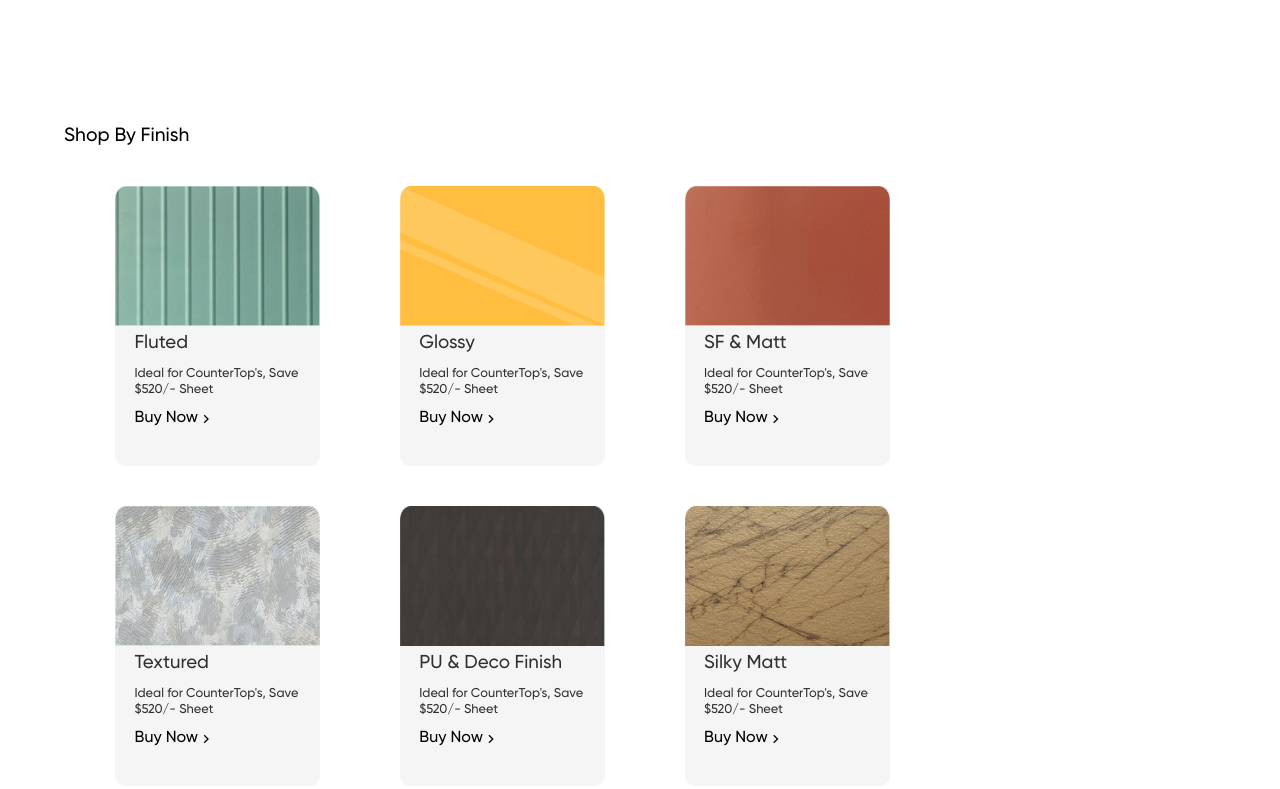
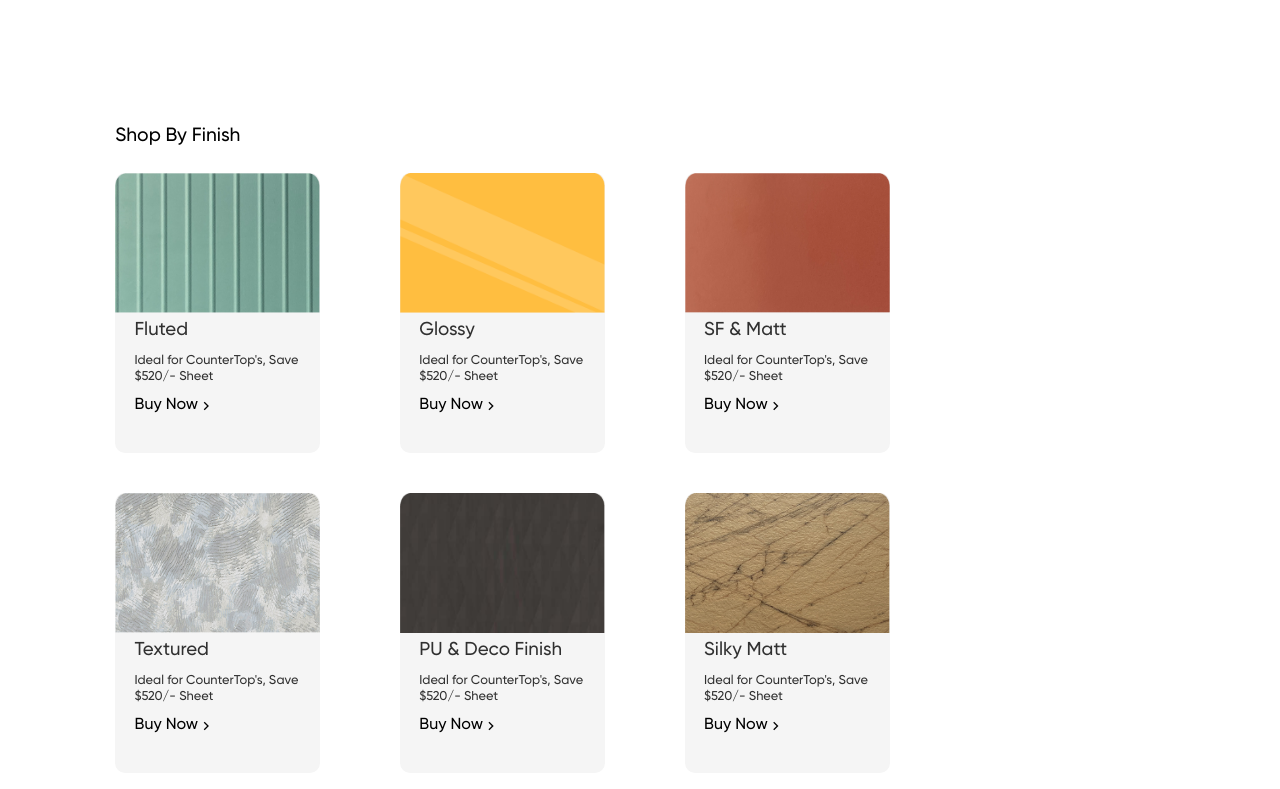
Before and after one commit to AnuragParashar22/Frikly, a plain HTML site: page index.html in a window 1280 px wide. Shown: the part 2874-3663 px from the top of the page. Drawn offline with nearby package versions, Linux system fonts and the light colour scheme.

Commit message:
Update style.css

```diff
--- a/style.css
+++ b/style.css
@@ -19,7 +19,7 @@ html,body{
 #main{
     width: 100%;
     overflow-x: hidden;
-    background-color: rgb(0, 0, 0);
+    background-color: rgb(255, 255, 255);
     font-family: Gilroy;
 }
 #nav{
@@ -308,6 +308,7 @@ background-color: rgb(49, 49, 72);
 
 }
 #part3btm>h1{
+    margin-left: 3vw;
     font-size: 1.5vw;
     font-weight: 500;
 }
@@ -394,17 +395,17 @@ object-position: center;
 #part4{
     width: 100%;
      padding-top: 3vw;
-     padding-bottom: 5vw;
+     padding-bottom: 2vw;
     height: fit-content;
     background-color: rgb(255, 255, 255);
 }
 #part4>h1{
-    margin-left: 5vw;
+    margin-left: 9vw;
     font-size: 1.5vw;
     font-weight: 500;
 }
 #part4btm{
-    margin-top: 3vw;
+    margin-top: 2vw;
     width: 82%;
     display: flex;
     flex-wrap: wrap;
```
